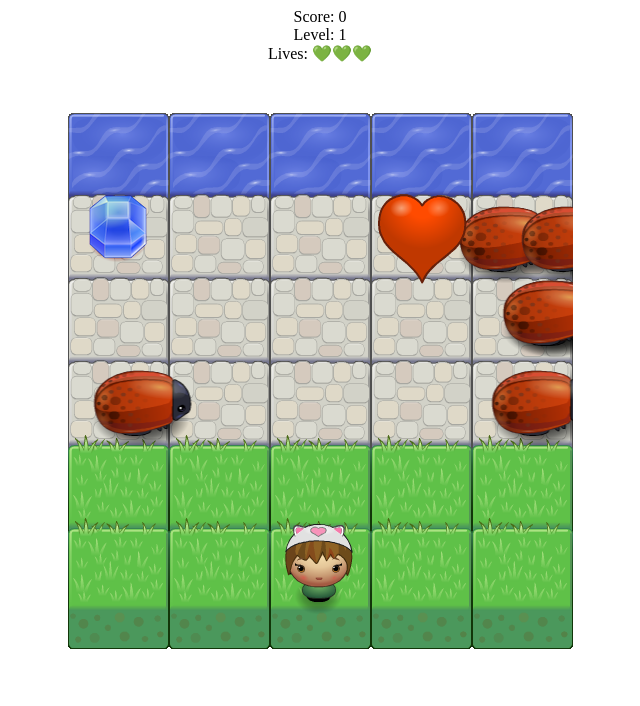
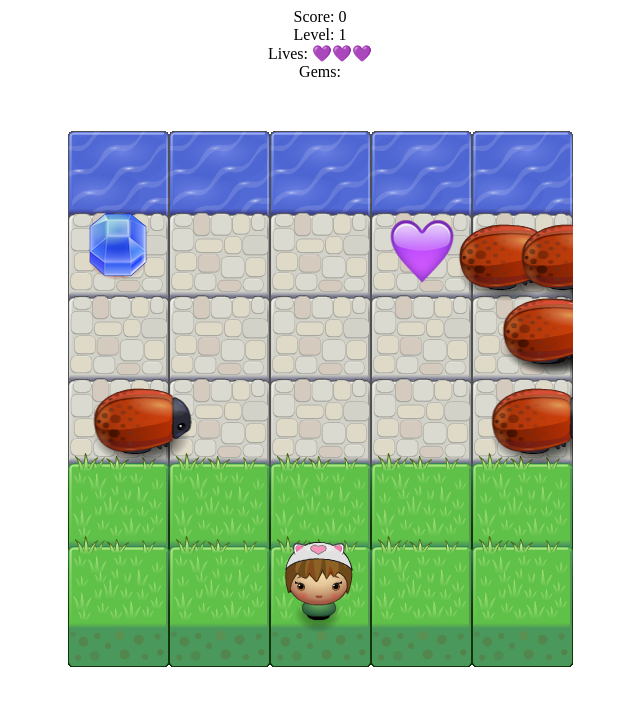
Before and after one commit to dooster/arcade-game, a plain HTML site: page index.html in a window 1280 px wide. Shown: the whole page, without its empty margins (320-960 px from the left). Drawn offline with Linux system fonts and the light colour scheme.

Commit message:
Improve heart icons and add gem browser counter

```diff
--- a/index.html
+++ b/index.html
@@ -10,6 +10,7 @@
         <div id='score'>Score: 0</div>
         <div id='level'>Level: 1</div>
         <div id='life'>Lives: </div>
+        <div id='gem'>Gems: 0</div>
     </div>
     <div id = 'game'>
         <script src="js/resources.js"></script>
--- a/js/app.js
+++ b/js/app.js
@@ -20,7 +20,7 @@ var levelEl = document.getElementById('level');
 
 //a global variable of the player's lives, starting at three
 //the lives are displayed in the browser as unicode hearts
-var playerLives = ['&#128154;', '&#128154;', '&#128154;'];
+var playerLives = ['&#128156;', '&#128156;', '&#128156;'];
 
 //a global variable displaying the player's score, starting at 0
 var playerScore = 0;
@@ -55,7 +55,7 @@ Enemy.prototype.render = function() {
 var Heart = function () {
     this.x = getRandomInt(0, 4) * 101;
     this.y = getRandomInt(1, 4) * 83;
-    this.sprite = 'images/Heart.png';
+    this.sprite = 'images/heart-purple-small.png';
 }
 
 //creates a location function for the heart with random
@@ -89,7 +89,7 @@ Heart.prototype.collision = function () {
         && player.y <= heart.y + 55
         && player.y + 90 >= heart.y)
     {
-        playerLives.push('&#128154;');
+        playerLives.push('&#128156;');
         heart.disappear();
         player.speed += 2;
     }
@@ -112,7 +112,7 @@ var Gem = function () {
     //this.speed = 4; //if decide to make gems move
     this.sprite = 'images/gem-blue.png';
     this.spawnTime = 7000;
-    this.count = 0;
+    this.count = [];
 }
 
 //a funcion that randomizes the gem's location
@@ -152,7 +152,7 @@ Gem.prototype.collision = function () {
         scoreEl.textContent = 'Score: ' + playerScore;
         gem.disappear();
         gem.spawnTime += 250;
-        gem.count++;
+        gem.count.push('&#128142;');
         player.speed -= 2;
     }
     if (heart.x <= gem.x + 30
@@ -248,8 +248,8 @@ function checkEnemyCollisions() {
                     playerScore -= 50;
                     scoreEl.textContent = 'Score: ' + playerScore;
                 }
-                if (gem.count >=1) {
-                    gem.count--;
+                if (gem.count.length >=1) {
+                    gem.count.splice(-1, 1);
                     player.speed += 2;
                 }
                 //reset(); //create reset function
@@ -271,19 +271,29 @@ function score() {
         levelEl.textContent = 'Level: ' + level;
     }
 }
-
+//this function writes the number of new lives to the browser
+//as a string, from the playerLives array
 function playerLife() {
     var lifeEl = document.getElementById('life');
     lifeEl.innerHTML = 'Lives: ' + playerLives.join("");
 }
 
-//The
+function playerGem() {
+    var gemEl = document.getElementById('gem');
+    gemEl.innerHTML = 'Gems: ' + gem.count.join("");
+}
+
+//The player.update function keeps track of all the functions related
+//to the player. It modifies the player's location,
+//and calls the playerBounds, score, and playerLife functions
 Player.prototype.update = function(dt) {
     this.x * dt;
     this.y * dt;
     playerBounds();
     score();
     playerLife();
+    playerGem();
+    console.log(gem.count);
 }
 
 /*function gameOver() {
--- a/js/engine.js
+++ b/js/engine.js
@@ -178,7 +178,7 @@ var Engine = (function(global) {
         'images/enemy-bug.png',
         'images/char-boy.png',
         'images/char-cat-girl.png',
-        'images/Heart.png',
+        'images/heart-purple-small.png',
         'images/gem-blue.png'
     ]);
     Resources.onReady(init);
```
Also changed, not shown: images/heart-purple-small.png (added), images/heart-purple.png (added).
